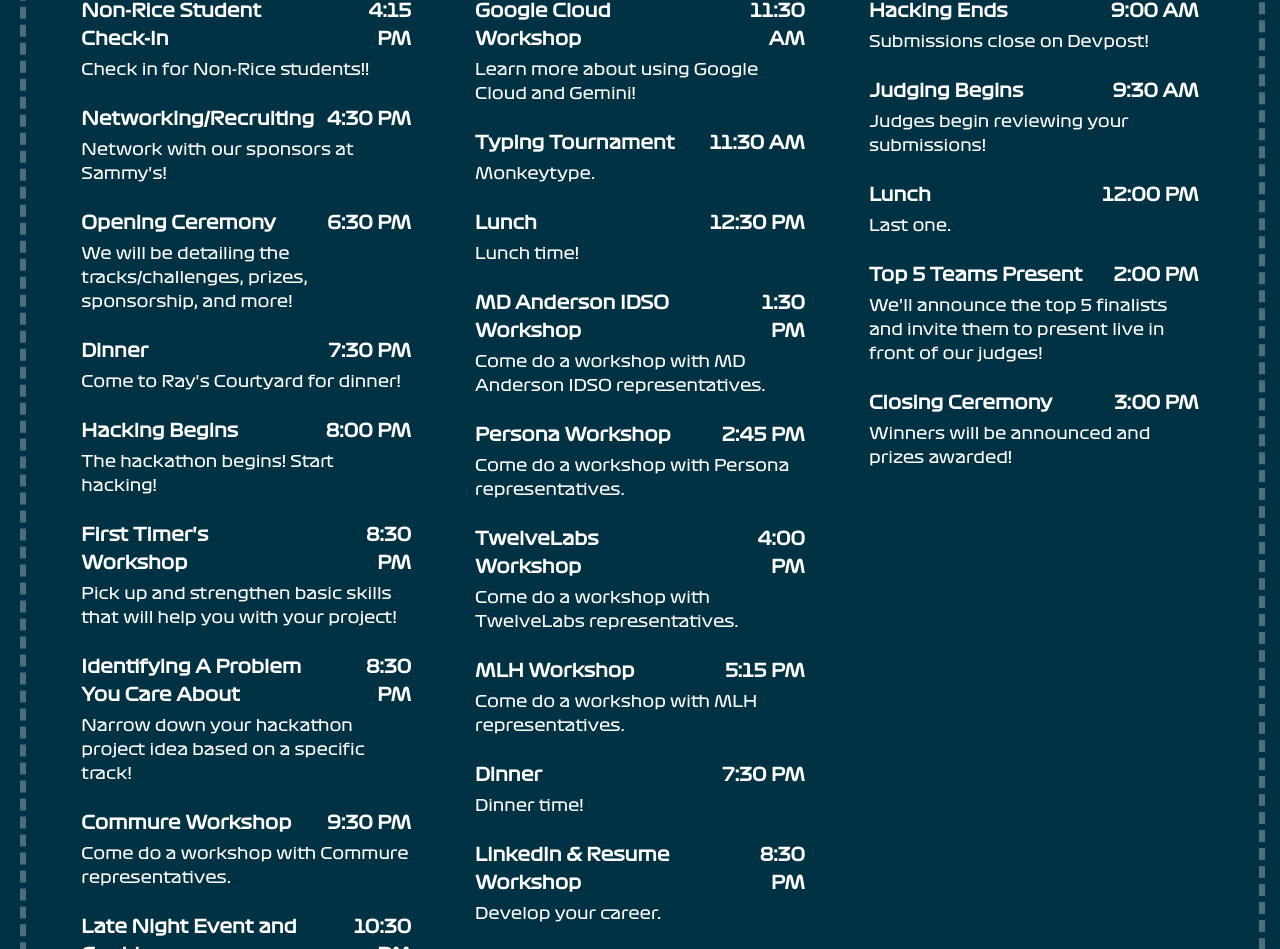
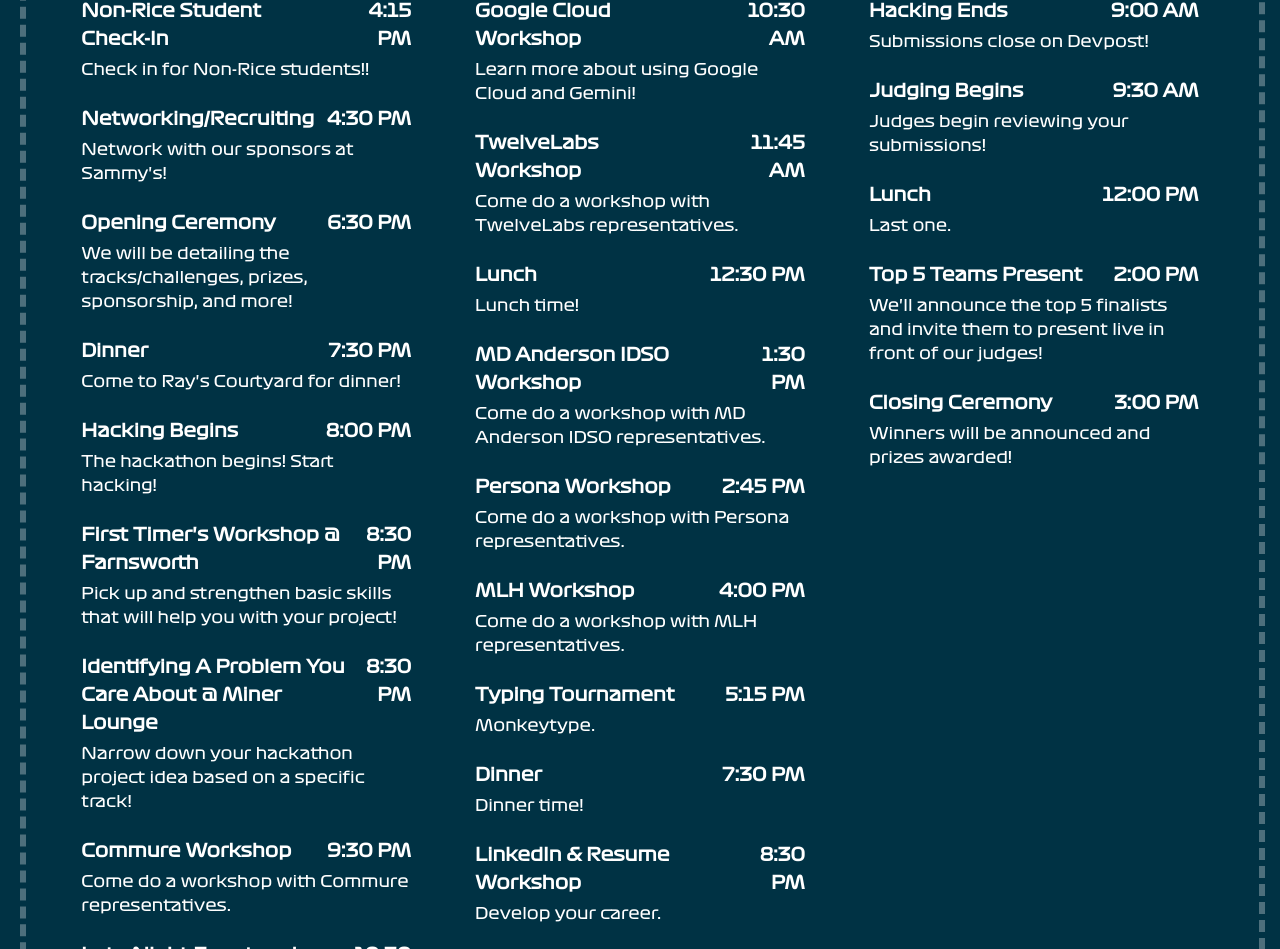
Before and after one commit to officialhackrice-rgb/14hackricepublic, a React (Create React App) app: page / in a window 1280 px wide. Shown: the part 1871-2820 px from the top of the page. Built offline with nearby package versions, Linux system fonts and the light colour scheme.

Commit message:
Update schedule

```diff
--- a/src/App.tsx
+++ b/src/App.tsx
@@ -258,13 +258,13 @@
             </button>
             <button className="hover:scale-110 text-white text-left rounded-lg mt-5 md:mt-0 md:p-3 w-full">
               <div className="flex justify-between">
-                <h1 className="mb-1 font-semibold text-base md:text-lg">First Timer's Workshop</h1>
+                <h1 className="mb-1 font-semibold text-base md:text-lg">First Timer's Workshop @ Farnsworth</h1>
                 <h2 className="ml-3 font-semibold text-right text-lg">8:30 PM </h2>
               </div> Pick up and strengthen basic skills that will help you with your project!
             </button>
             <button className="hover:scale-110 text-white text-left rounded-lg mt-5 md:mt-0 md:p-3 w-full">
               <div className="flex justify-between">
-                <h1 className="mb-1 font-semibold text-base md:text-lg">Identifying A Problem You Care About</h1>
+                <h1 className="mb-1 font-semibold text-base md:text-lg">Identifying A Problem You Care About @ Miner Lounge</h1>
                 <h2 className="ml-3 font-semibold text-right text-lg">8:30 PM </h2>
               </div> Narrow down your hackathon project idea based on a specific track!
             </button>
@@ -293,14 +293,14 @@
             <button className="hover:scale-110 text-white text-left rounded-lg mt-5 md:mt-0 md:p-3 w-full">
               <div className="flex justify-between">
                 <h1 className="mb-1 font-semibold text-base md:text-lg">Google Cloud Workshop</h1>
-                <h2 className="ml-3 font-semibold text-right text-lg">11:30 AM </h2>
+                <h2 className="ml-3 font-semibold text-right text-lg">10:30 AM </h2>
               </div> Learn more about using Google Cloud and Gemini!
             </button>
             <button className="hover:scale-110 text-white text-left rounded-lg mt-5 md:mt-0 md:p-3 w-full">
               <div className="flex justify-between">
-                <h1 className="mb-1 font-semibold text-base md:text-lg">Typing Tournament</h1>
-                <h2 className="ml-3 font-semibold text-right text-lg">11:30 AM </h2>
-              </div> Monkeytype.
+                <h1 className="mb-1 font-semibold text-base md:text-lg">TwelveLabs Workshop</h1>
+                <h2 className="ml-3 font-semibold text-right text-lg">11:45 AM </h2>
+              </div> Come do a workshop with TwelveLabs representatives.
             </button>
             <button className="hover:scale-110 text-white text-left rounded-lg mt-5 md:mt-0 md:p-3 w-full">
               <div className="flex justify-between">
@@ -322,15 +322,15 @@
             </button>
             <button className="hover:scale-110 text-white text-left rounded-lg mt-5 md:mt-0 md:p-3 w-full">
               <div className="flex justify-between">
-                <h1 className="mb-1 font-semibold text-base md:text-lg">TwelveLabs Workshop</h1>
+                <h1 className="mb-1 font-semibold text-base md:text-lg">MLH Workshop</h1>
                 <h2 className="ml-3 font-semibold text-right text-lg">4:00 PM </h2>
-              </div> Come do a workshop with TwelveLabs representatives.
+              </div> Come do a workshop with MLH representatives.
             </button>
             <button className="hover:scale-110 text-white text-left rounded-lg mt-5 md:mt-0 md:p-3 w-full">
               <div className="flex justify-between">
-                <h1 className="mb-1 font-semibold text-base md:text-lg">MLH Workshop</h1>
+                <h1 className="mb-1 font-semibold text-base md:text-lg">Typing Tournament</h1>
                 <h2 className="ml-3 font-semibold text-right text-lg">5:15 PM </h2>
-              </div> Come do a workshop with MLH representatives.
+              </div> Monkeytype.
             </button>
             <button className="hover:scale-110 text-white text-left rounded-lg mt-5 md:mt-0 md:p-3 w-full">
               <div className="flex justify-between">
```
